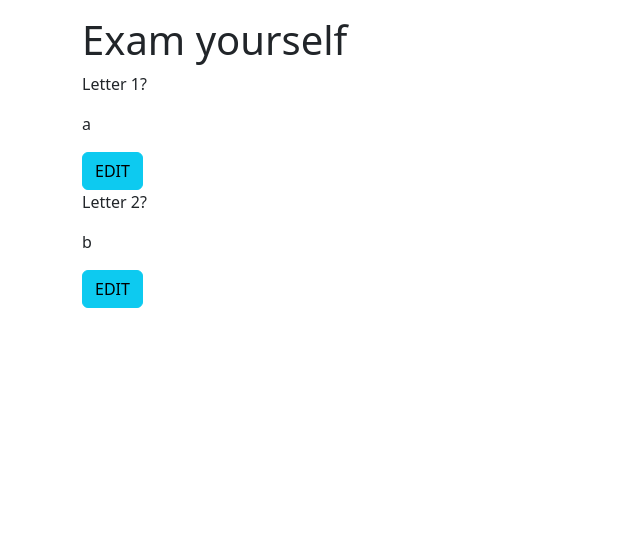
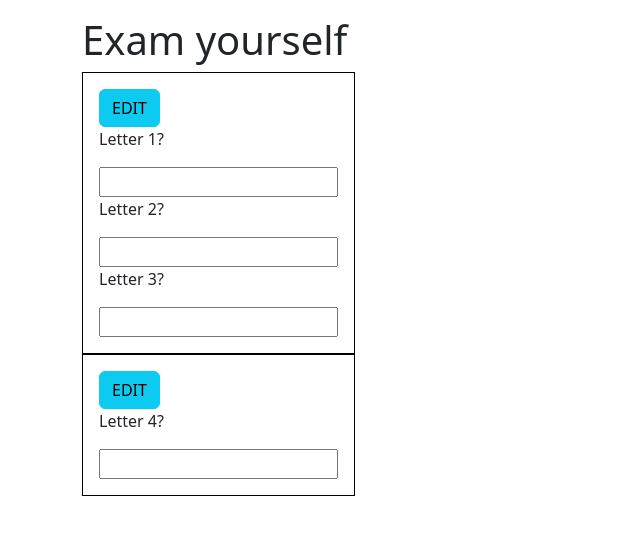
Before and after one commit to munrhalls/QAtempo-notes, an Angular app: page / in a window 1280 px wide. Shown: the top 534 px of the page, without its empty margins (0-640 px from the left). Built offline with nearby package versions, Linux system fonts and the light colour scheme; what ngx-bootstrap-icons would draw is missing.

Commit message:
chunks app!

```diff
--- a/src/app/app.component.html
+++ b/src/app/app.component.html
@@ -1,6 +1,6 @@
 <div class="container pt-3">
   <h1>Exam yourself</h1>
-  <div *ngFor="let instance of chunks">
+  <div class="chunk" *ngFor="let instance of chunks">
     <app-display
       *ngIf="instance.mode === 'display'"
       [chunk]="instance"
--- a/src/app/app.component.scss
+++ b/src/app/app.component.scss
@@ -0,0 +1,5 @@
+.chunk {
+  border: 1px solid #000;
+  width: fit-content;
+  padding: 1rem;
+}
--- a/src/app/app.component.ts
+++ b/src/app/app.component.ts
@@ -10,14 +10,18 @@ export class AppComponent {
   chunks: Chunk[] = [
     new Chunk(
       'Letters 1-3',
-      [{ question: 'Letter 1?', answer: 'a' }],
+      [
+        { question: 'Letter 1?', answer: 'a' },
+        { question: 'Letter 2?', answer: 'b' },
+        { question: 'Letter 3?', answer: 'c' },
+      ],
       'display'
     ),
-    {
-      title: 'Letters',
-      list: [{ question: 'Letter 2?', answer: 'b' }],
-      mode: 'display',
-    },
+    new Chunk(
+      'Letters 4-6',
+      [{ question: 'Letter 4?', answer: 'd' }],
+      'display'
+    ),
   ];
 
   title = 'exam-yourself';
--- a/src/app/display/display.component.html
+++ b/src/app/display/display.component.html
@@ -1,7 +1,7 @@
+<button class="btn btn-info" (click)="chunk.mode = 'edit'">EDIT</button>
 <form name="examsheet">
   <div *ngFor="let point of chunk.list; let i = index">
     <p>{{ point.question }}</p>
-    <p>{{ point.answer }}</p>
+    <input name="answer- + index" type="text" [(ngModel)]="answers[i]" />
   </div>
 </form>
-<button class="btn btn-info" (click)="chunk.mode = 'edit'">EDIT</button>
--- a/src/app/edit/edit.component.html
+++ b/src/app/edit/edit.component.html
@@ -1,3 +1,22 @@
 <button class="btn btn-secondary" (click)="chunk.mode = 'display'">
   DISPLAY
 </button>
+<form name="chunk.title">
+  <input
+    type="text"
+    [(ngModel)]="chunk.title"
+    [ngModelOptions]="{ standalone: true }"
+  />
+  <div *ngFor="let point of chunk.list; let i = index">
+    <input
+      type="text"
+      [(ngModel)]="point.question"
+      [ngModelOptions]="{ standalone: true }"
+    />
+    <input
+      type="text"
+      [(ngModel)]="point.answer"
+      [ngModelOptions]="{ standalone: true }"
+    />
+  </div>
+</form>
```
